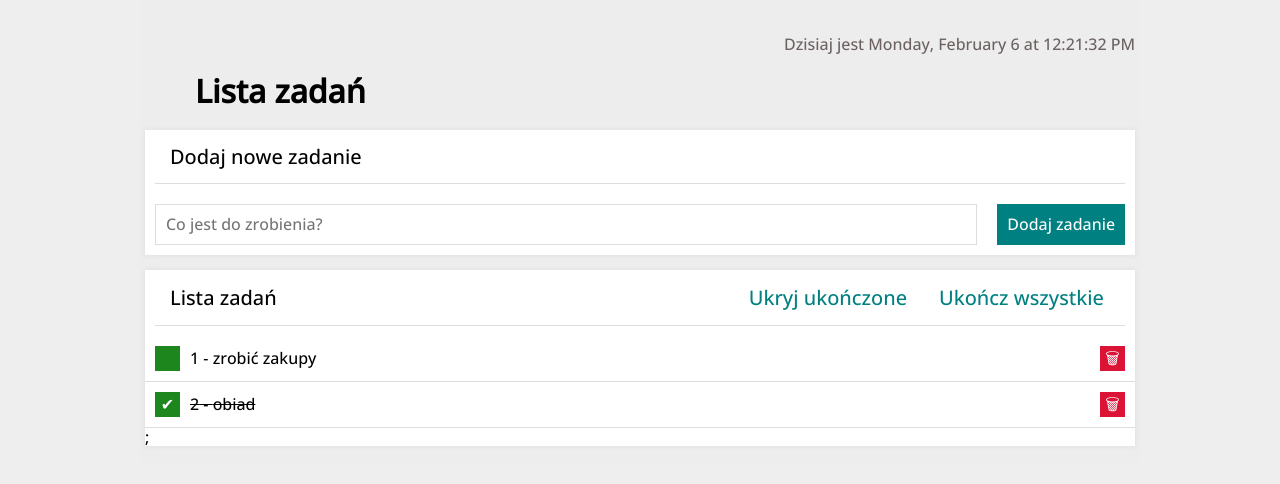
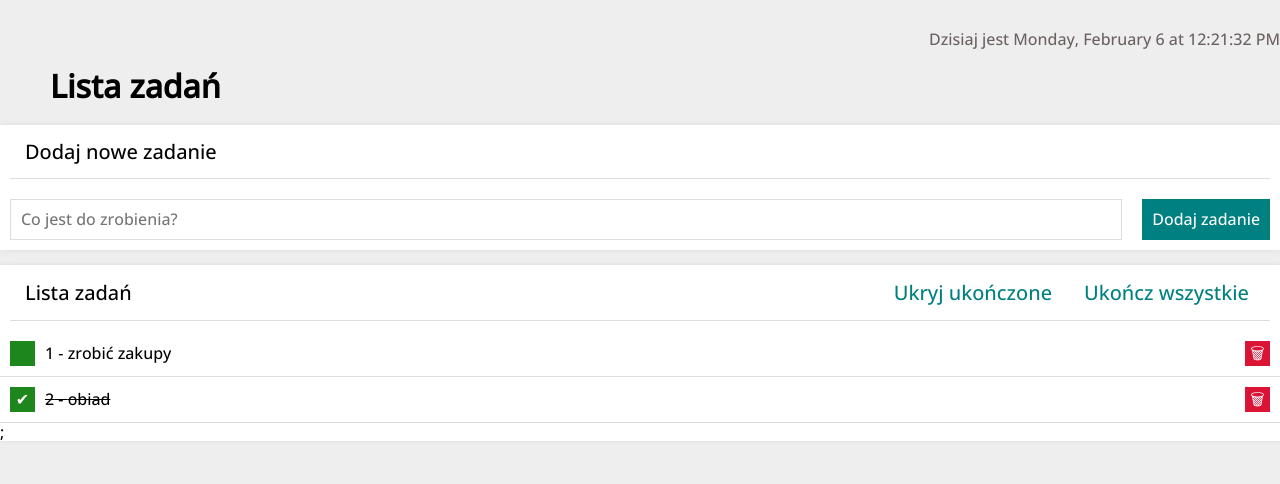
Before and after one commit to RutAlexis/todos-list-react, a React (Create React App) app: page / in a window 1280 px wide. Shown: the top 484 px of the page. Built offline with nearby package versions, Linux system fonts and the light colour scheme.

Commit message:
added styled.js to Header, removed style.css

```diff
--- a/src/Header/index.js
+++ b/src/Header/index.js
@@ -1,9 +1,10 @@
-import "./style.css";
+import { Subheader } from "./styled";
+
 
 const Header = ({ title }) => (
-  <h1 className="container__header">
+  <Subheader>
     {title}
-  </h1>
+  </Subheader>
 );
 
 export default Header;
--- a/src/Header/style.css
+++ /dev/null
@@ -1,12 +0,0 @@
-.container {
-    background-color: rgb(237, 237, 237);
-    max-width: 1000px;
-    padding: 5px;
-    margin: 0 auto;
-}
-
-.container__header {
-    font-family: Open Sans, sans-serif;
-    font-weight: bold;
-    margin: 20px 50px;
-}
--- /dev/null
+++ b/src/Header/styled.js
@@ -0,0 +1,7 @@
+import styled from "styled-components";
+
+export const Subheader = styled.h1`
+    font-family: Open Sans, sans-serif;
+    font-weight: bold;
+    margin: 20px 50px;
+`;
```
